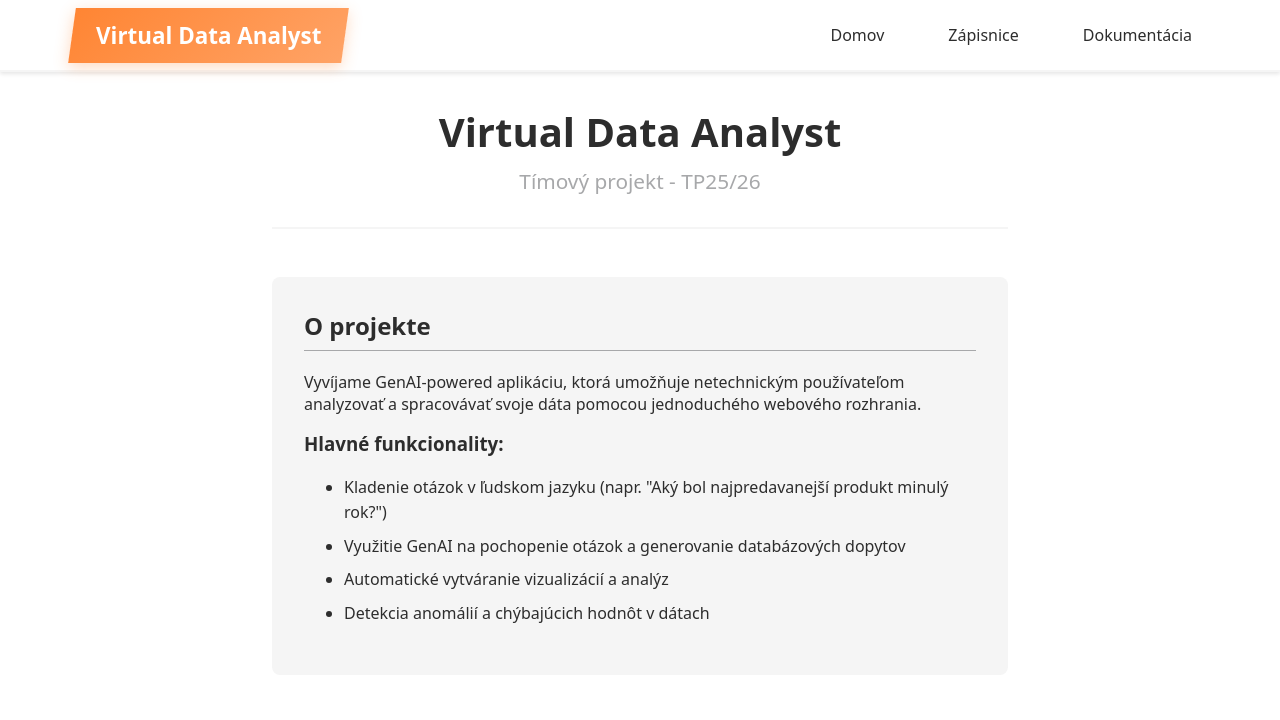
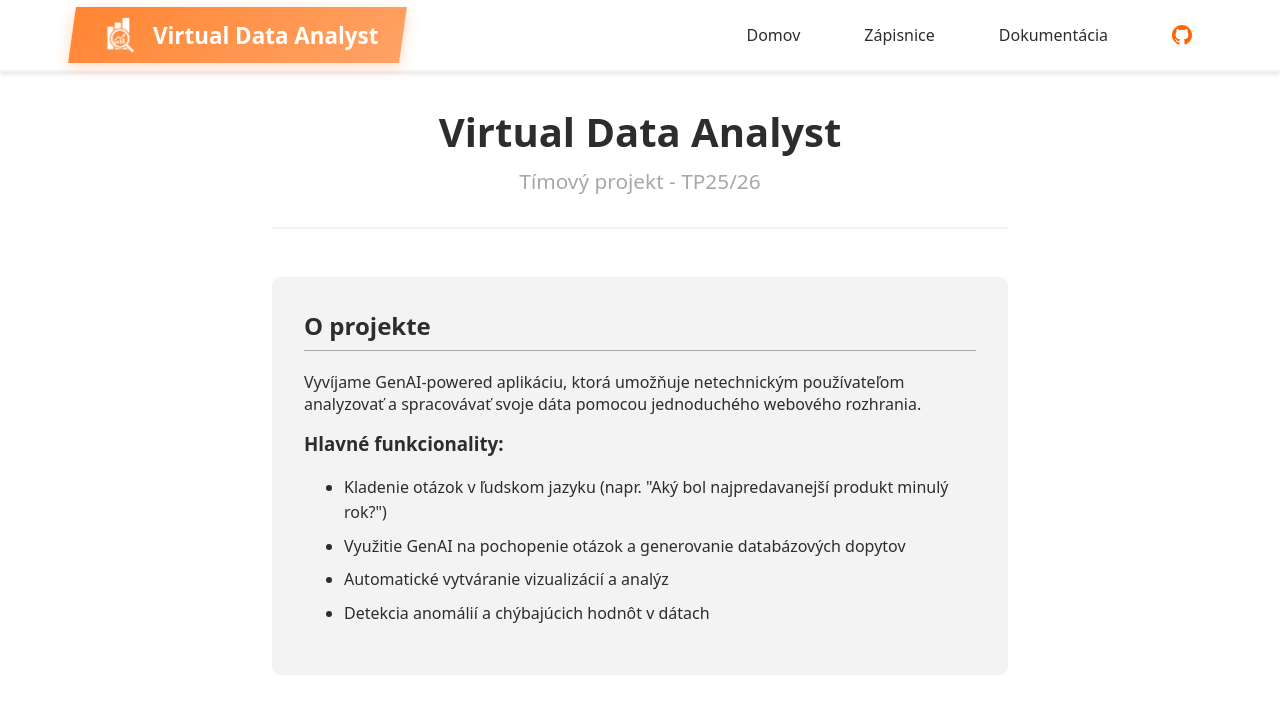
Before and after one commit to peter115342/TP25_26_webpage, an Astro site: page / in a window 1280 px wide. Shown: the top 720 px of the page. Built offline with nearby package versions, Linux system fonts and the light colour scheme; Astro itself is replaced by a stand-in of ours.

Commit message:
feat : add logo and favicon

```diff
--- a/src/layouts/Layout.astro
+++ b/src/layouts/Layout.astro
@@ -11,7 +11,7 @@
   <head>
     <meta charset="UTF-8" />
     <meta name="viewport" content="width=device-width, initial-scale=1.0" />
-    <link rel="icon" type="image/svg+xml" href="/favicon.svg" />
+    <link rel="icon" type="image/svg+xml" href="/favicon.ico" />
     <meta name="generator" content={Astro.generator} />
     <title>{title}</title>
   </head>
@@ -19,12 +19,31 @@
     <nav class="navbar">
       <div class="nav-container">
         <a href="/" class="nav-brand">
+          <img src="/VDA_logo_no_text.png" alt="VDA Logo" class="brand-logo" />
           <span class="brand-text">Virtual Data Analyst</span>
         </a>
         <div class="nav-menu">
           <a href="/" class="nav-link">Domov</a>
           <a href="/minutes" class="nav-link">Zápisnice</a>
           <a href="/documentation" class="nav-link">Dokumentácia</a>
+          <a
+            href="https://github.com/peter115342/TP25_26_webpage"
+            target="_blank"
+            rel="noopener"
+            class="nav-link github-link"
+            title="GitHub Repository"
+          >
+            <svg
+              width="20"
+              height="20"
+              viewBox="0 0 24 24"
+              style="color: var(--pwc-orange);"
+            >
+              <path
+                d="M12 0C5.374 0 0 5.373 0 12 0 17.302 3.438 21.8 8.207 23.387c.599.111.793-.261.793-.577v-2.234c-3.338.726-4.033-1.416-4.033-1.416-.546-1.387-1.333-1.756-1.333-1.756-1.089-.745.083-.729.083-.729 1.205.084 1.839 1.237 1.839 1.237 1.07 1.834 2.807 1.304 3.492.997.107-.775.418-1.305.762-1.604-2.665-.305-5.467-1.334-5.467-5.931 0-1.311.469-2.381 1.236-3.221-.124-.303-.535-1.524.117-3.176 0 0 1.008-.322 3.301 1.23A11.509 11.509 0 0112 5.803c1.02.005 2.047.138 3.006.404 2.291-1.552 3.297-1.23 3.297-1.23.653 1.653.242 2.874.118 3.176.77.84 1.235 1.911 1.235 3.221 0 4.609-2.807 5.624-5.479 5.921.43.372.823 1.102.823 2.222v3.293c0 .319.192.694.801.576C20.566 21.797 24 17.3 24 12c0-6.627-5.373-12-12-12z"
+                fill="currentColor"></path>
+            </svg>
+          </a>
         </div>
         <div class="nav-toggle">
           <span></span>
@@ -46,7 +65,7 @@
     --pwc-orange-light: #ff8533;
     --pwc-orange-lighter: #ffa366;
     --pwc-dark: #2d2d2d;
-    --pwc-light: #f5f5f5;
+    --pwc-light: #f3f3f3;
     --pwc-gray: #a7a8aa;
     --pwc-accent: #e87722;
     --pwc-yellow: #ffc20e;
@@ -96,7 +115,7 @@
     display: flex;
     align-items: center;
     gap: 0.75rem;
-    padding: 0.75rem 1.5rem;
+    padding: 0.35rem 1.5rem;
     background: linear-gradient(
       135deg,
       var(--pwc-orange-light) 0%,
@@ -109,6 +128,14 @@
     overflow: hidden;
     transform: skewX(-8deg);
     margin-right: 0.5rem;
+  }
+
+  .brand-logo {
+    height: 45px;
+    width: auto;
+    transform: skewX(8deg);
+    filter: brightness(0) invert(1);
+    transition: transform 0.3s ease;
   }
 
   .nav-brand .brand-text {
@@ -176,6 +203,20 @@
     color: white;
   }
 
+  .github-link {
+    display: flex;
+    align-items: center;
+    justify-content: center;
+  }
+
+  .github-link svg {
+    transition: transform 0.2s;
+  }
+
+  .github-link:hover svg {
+    transform: scale(1.1);
+  }
+
   .nav-toggle {
     display: none;
     flex-direction: column;
@@ -236,7 +277,7 @@
 
     .nav-brand {
       font-size: 1.2rem;
-      padding: 0.5rem 1rem;
+      padding: 0.25rem 1rem;
       transform: skewX(-8deg);
     }
 
@@ -246,6 +287,10 @@
 
     .nav-brand .brand-text {
       display: none;
+    }
+
+    .brand-logo {
+      height: 36px;
     }
 
     .nav-brand::after {
--- a/src/pages/index.astro
+++ b/src/pages/index.astro
@@ -79,7 +79,8 @@
     background: white;
     padding: 1rem;
     border-radius: 6px;
-    border-left: 4px solid var(--pwc-orange);
+    border: 1px solid var(--pwc-orange);
+    border-left: 8px solid var(--pwc-orange);
     display: flex;
     align-items: center;
     justify-content: center;
```
Also changed, not shown: README.md, public/VDA_logo_no_text.png (added), public/favicon.ico (added), public/favicon.svg (deleted).
